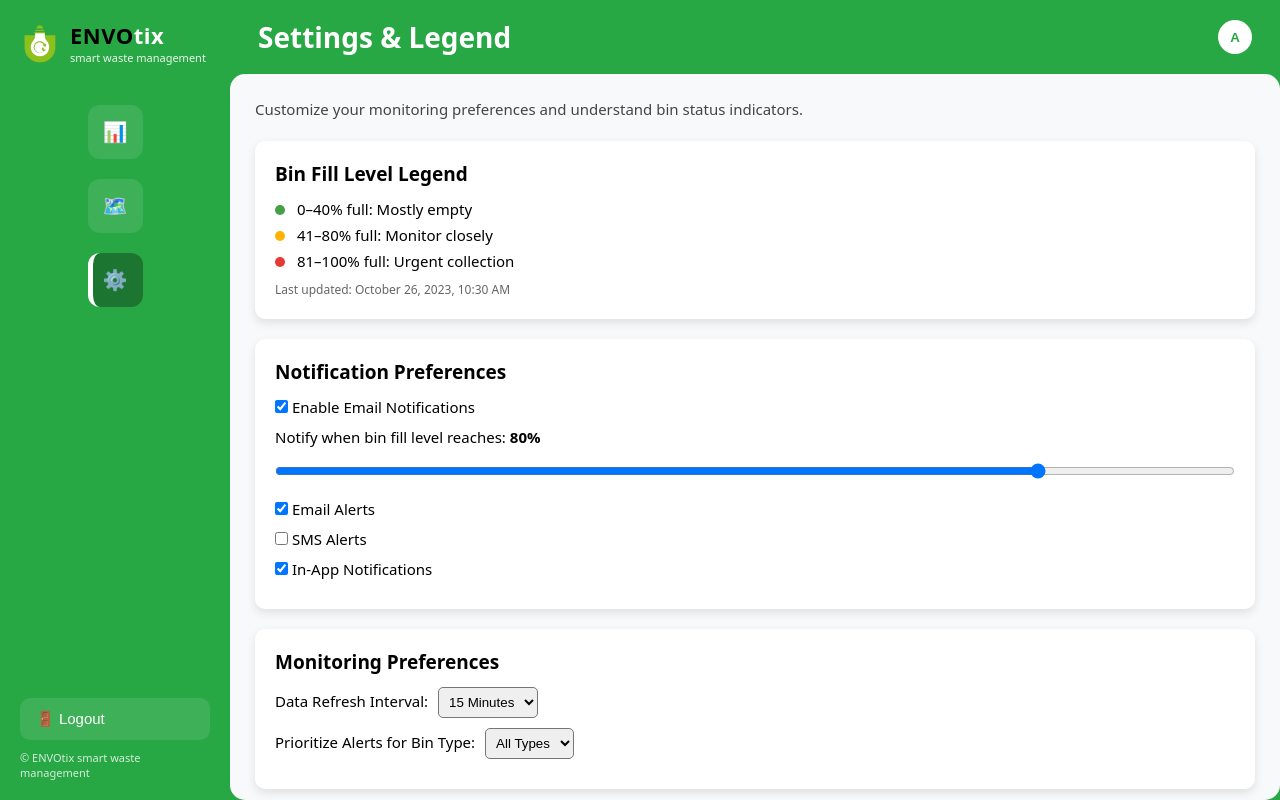
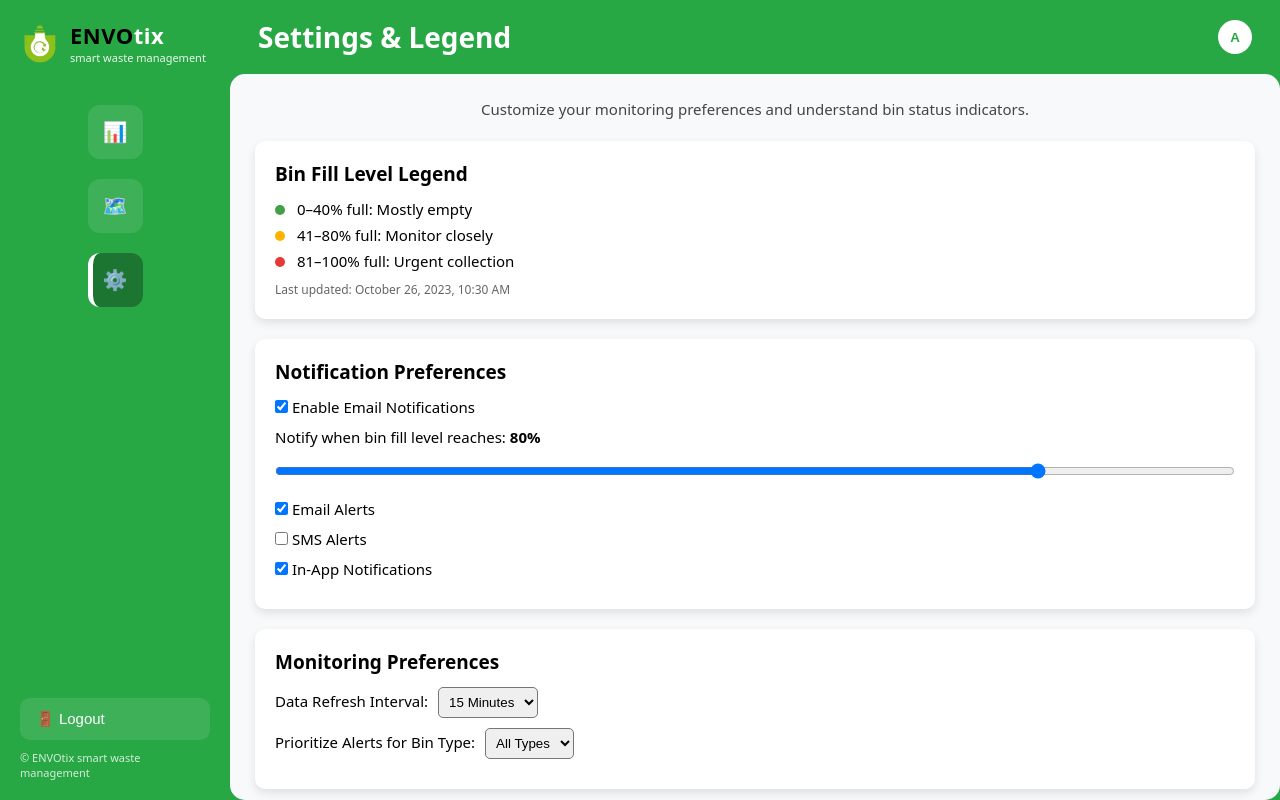
Before and after one commit to Sadithma406/SE-15-ENVOtix, a React (Vite) app in the folder Web_Frontend/: page /settings in a window 1280 px wide. Built offline with nearby package versions, Linux system fonts and the light colour scheme.

Commit message:
Center a text

```diff
--- a/Web_Frontend/src/pages/settings.jsx
+++ b/Web_Frontend/src/pages/settings.jsx
@@ -407,7 +407,8 @@ const styles = {
   subtitle: {
     fontSize: "15px",
     color: "#444",
-    marginBottom: "22px"
+    marginBottom: "22px",
+    textAlign: "center"
   },
   card: {
     background: "white",
```
